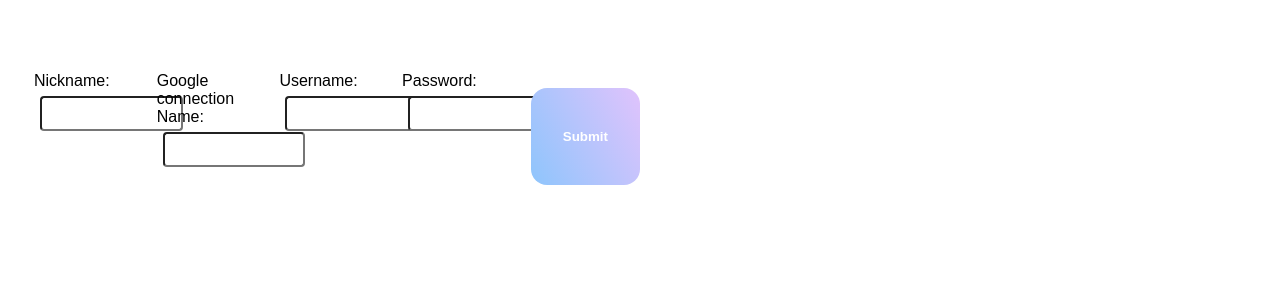
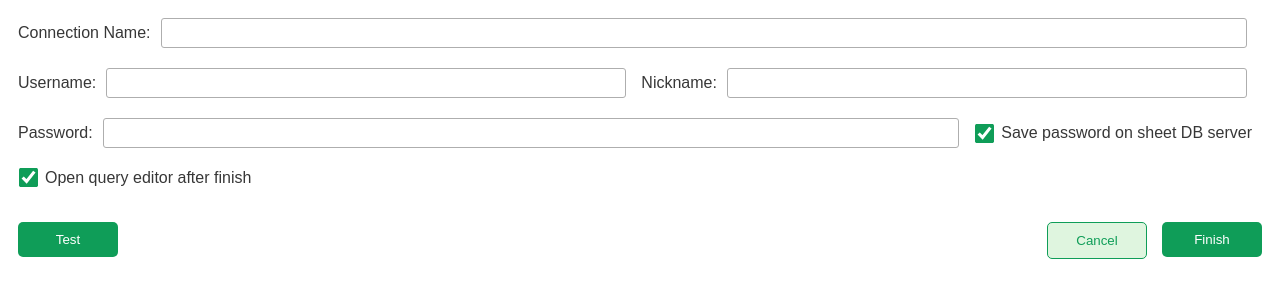
Before and after one commit to shubham-bgi/sheetDB, a website: page html/addConnection.html in a window 1280 px wide. Drawn offline with Linux system fonts and the light colour scheme.

Commit message:
Fixed add connection ui

```diff
--- a/html/addConnection.html
+++ b/html/addConnection.html
@@ -2,62 +2,116 @@
 <html>
 
 <head>
-  <title>Add Connection</title>
   <style>
-    .container {
+    /* Container for the entire form */
+    .form-container {
       display: flex;
-      /* justify-content: center; */
-      /* align-items: center; */
-      /* height:100vh; */
-      font-family: Arial, Helvetica, sans-serif;
+      flex-direction: column;
+      padding: 10px;
+      justify-content: space-between;
+      /* width: 400px; */
+      /* background-color: #f2f2f2; */
+      /* border: 1px solid #ccc;
+      border-radius: 5px; */
     }
 
-    .form-container {
-      /* box-shadow: rgba(0, 0, 0, 0.24) 0px 3px 8px; */
-      padding: 4rem 2rem;
+    /* Style for each form item container */
+    .form-item-container {
       display: flex;
-      /* justify-content: center; */
-      width: 100%;
-      max-width: 600px;
-      font-family: Arial, Helvetica, sans-serif;
+      flex-direction: row;
+      margin-bottom: 20px;
+      align-items: center;
     }
 
-    .form-item-container {
-      display: flex;
-      flex-direction: column;
-      width: 100%;
-      /* align-items: center; */
+    /* Style for labels */
+    label {
+      /* width: 120px; */
+      margin-right: 10px;
+      text-align: left;
+      font-family: Arial, Helvetica, sans-serif;
+      white-space: nowrap;
+      color: #373737;
     }
 
-    .form-item-container label {
-      margin-bottom: 6px;
-      align-self: flex-start;
-      margin-left: -6px;
+    /* Style for input fields */
+    input[type="text"],
+    input[type="password"] {
+      width: 100%;
+      padding: 5px;
+      border-radius: 3px;
+      border: 1px solid #aeaeae;
+      font-size: 16px;
+      margin-right: 15px;
     }
 
-    .button-container {
-      display: flex;
-      justify-content: center;
+    /* Style for checkboxes */
+    input[type="checkbox"] {
+      margin-right: 10px;
+      transform: scale(1.5);
+      accent-color: #0F9D58;
+      /* filter: hue-rotate(190deg) brightness(1.7); */
     }
 
-    .button {
-      background-color: #8ec5fc;
-      background-image: linear-gradient(62deg, #8ec5fc 0%, #e0c3fc 100%);
-      color: #fff;
-      font-weight: 600;
-      padding: 8px 32px;
-      border: none;
-      border-radius: 16px;
-      text-align: center;
-      margin-top: 16px;
-      cursor: pointer;
-      align-items: center
+    /* Style for checkbox when it's checked */
+    input[type="checkbox"]:checked {
+      /* content: "\2713"; */
+      /* Checkmark symbol */
+      /* color: #0F9D58; */
+      background-color: #0F9D58 !important;
+      /* Color of checkmark */
+      /* font-size: 14px; */
+      /* Size of checkmark */
     }
 
-    form input {
-      padding: 8px 8px;
-      border-radius: 4px;
-      width: 100%;
+    /* Style for button container */
+    .button-container {
+      display: inline-block;
+      margin-top: 15px;
+    }
+
+    /* Style for test button */
+    .button-test {
+      background-color: #0F9D58;
+      color: white;
+      border: none;
+      padding: 10px 20px;
+      border-radius: 5px;
+      width: 100px;
+      cursor: pointer;
+      float: left;
+    }
+
+    /* Style for cancel button */
+    .button-cancel {
+      background-color: #dff5df;
+      color: #0F9D58;
+      border: 1px solid #0F9D58;
+      padding: 10px 20px;
+      border-radius: 5px;
+      width: 100px;
+      cursor: pointer;
+      float: right;
+      margin-right: 15px;
+    }
+
+    /* Style for finish button */
+    .button-finish {
+      background-color: #0F9D58;
+      color: white;
+      border: none;
+      padding: 10px 20px;
+      border-radius: 5px;
+      width: 100px;
+      cursor: pointer;
+      float: right;
+    }
+
+
+    /* Clearfix for button container */
+    .button-container::after {
+      content: "";
+      clear: both;
+      display: table;
     }
   </style>
 </head>
@@ -65,24 +119,40 @@
 <body class="container">
   <form class="form-container">
     <div class="form-item-container">
+      <label for="connection-name">Connection Name:</label>
+      <input type="text" name="connection-name" id="connection-name" /><br />
+    </div>
+    <div class="form-item-container">
+      <label for="username">Username:</label>
+      <input type="text" name="username" id="username" />
+    <!-- </div>
+    <div class="form-item-container"> -->
       <label for="nickname">Nickname:</label>
       <input type="text" name="nickname" id="nickname" /><br />
     </div>
     <div class="form-item-container">
-        <label for="connection-name">Google connection Name:</label>
-        <input type="text" name="connection-name" id="connection-name" /><br />
+      <label for="password">Password:</label>
+      <input type="password" name="password" id="password" /><br />
+    <!-- </div>
+    <div class="form-item-container"> -->
+      <input type="checkbox" id="save-password" name="save-password" value="yes" checked>
+      <label for="save-password">Save password on sheet DB server</label><br />
     </div>
     <div class="form-item-container">
-        <label for="username">Username:</label>
-        <input type="text" name="username" id="username" /><br />
+      <input type="checkbox" id="start-editor" name="start-editor" value="yes" checked>
+      <label for="start-editor">Open query editor after finish</label><br />
     </div>
-      <div class="form-item-container">
-        <label for="password">Password:</label>
-        <input type="password" name="password" id="password" /><br />
+    <div class='button-container'>
+      <button class='button-test' type="button" onclick="test()">Test</button>
+      <button class='button-finish' type="button" onclick="submitForm()">Finish</button>
+      <button class='button-cancel' type="button" onclick="closeDialog()">Cancel</button>
+
     </div>
-      <div class='button-container'><button class='button' type="button" onclick="submitForm()">Submit</button></div>
   </form>
   <script>
+    function test() {
+      google.script.host.close();
+    }
     function submitForm() {
       google.script.run.withSuccessHandler(closeDialog).addConnection(document.forms[0]);
     }
--- a/src/connection.js
+++ b/src/connection.js
@@ -1,4 +1,6 @@
 function addConnection(config) {
+  console.log(config);
+  return;
   config.url = "jdbc:google:mysql://" + config["connection-name"];
   try {
     const conn = connectgoogleSQL(config.url, config.username, config.password);
--- a/src/dialog.js
+++ b/src/dialog.js
@@ -1,7 +1,7 @@
 function getAddConnection() {
   let html = HtmlService.createHtmlOutputFromFile("html/addConnection")
     .setWidth(600)
-    .setHeight(600);
+    .setHeight(280);
   SpreadsheetApp.getUi().showModalDialog(html, "Enter Connection Details");
 }
 
--- a/src/store.js
+++ b/src/store.js
@@ -1,6 +1,7 @@
 const savedProperties = {
   connections: "connections"
 };
+
 function storeAddConnection(config) {
   let obj = {};
   obj[config.nickname] = config;
```
Lines whose indentation alone changed are shown as unchanged.
